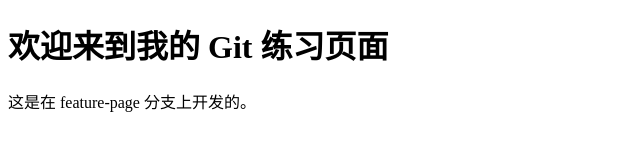
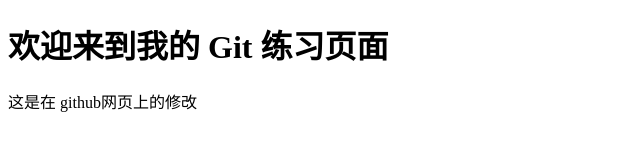
Before and after one commit to bba70/demo-git, a plain HTML site: page index.html in a window 1280 px wide. Shown: the whole page, without its empty margins (0-640 px from the left). Drawn offline with Linux system fonts and the light colour scheme.

Commit message:
模拟冲突

```diff
--- a/index.html
+++ b/index.html
@@ -2,6 +2,6 @@
 <html>
 <body>
     <h1>欢迎来到我的 Git 练习页面</h1>
-    <p>这是在 feature-page 分支上开发的。</p>
+    <p>这是在 github网页上的修改 </p>
 </body>
 </html>
```
